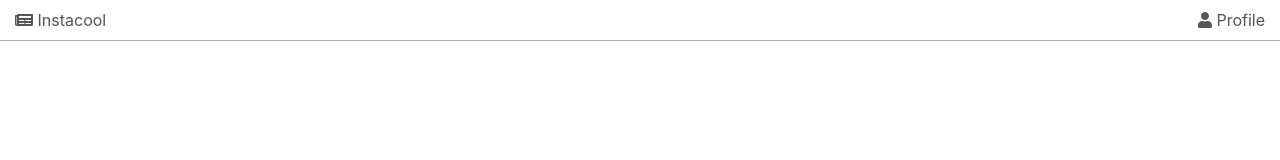
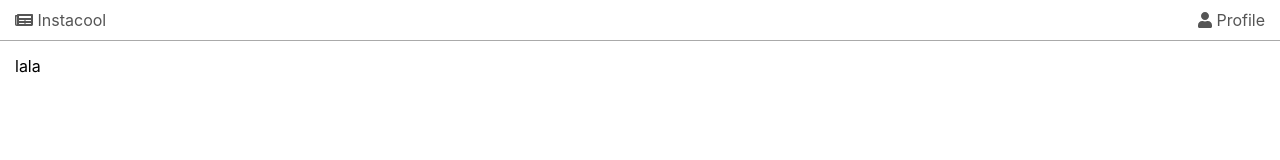
Before and after one commit to nitaicharan/Udemy-RRTFFS, a React (Create React App) app: page /app/Profile in a window 1280 px wide. Shown: the top 160 px of the page. Built offline with nearby package versions, Linux system fonts and the light colour scheme.

Commit message:
53. Montando la ruta y creando el contenedor

```diff
--- a/src/App.tsx
+++ b/src/App.tsx
@@ -5,6 +5,7 @@ import Navbar from './components/Navbar';
 import Login from './containers/Auth/Login';
 import Register from './containers/Auth/Register';
 import NewsFeed from './containers/NewsFeed';
+import Profile from './containers/Profile';
 
 function App() {
   return (
@@ -12,6 +13,7 @@ function App() {
       <Route path="/register" component={Register} />
       <Route path="/app/" component={Navbar} />
       <Route path="/app/newsfeed" component={NewsFeed} />
+      <Route path="/app/Profile" component={Profile} />
       <Route exact path="/" component={Login} />
     </div>
   );
--- /dev/null
+++ b/src/containers/Profile/index.tsx
@@ -0,0 +1,16 @@
+import React, { Component } from 'react';
+
+const style = {
+    container: {
+        padding: '15px',
+    },
+};
+export default class index extends Component {
+    render() {
+        return (
+            <div style={style.container}>
+                lala
+            </div>
+        )
+    }
+}
```
